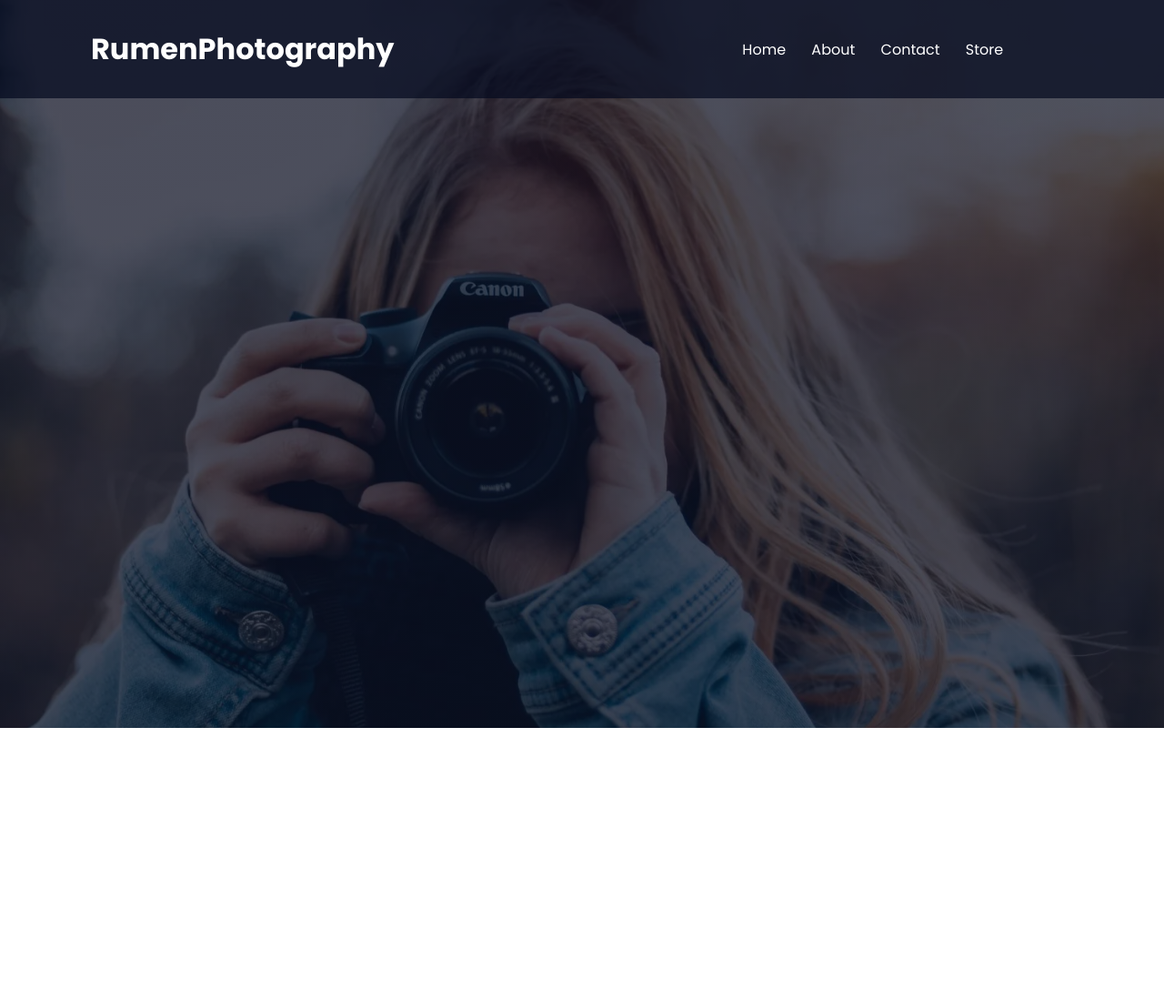
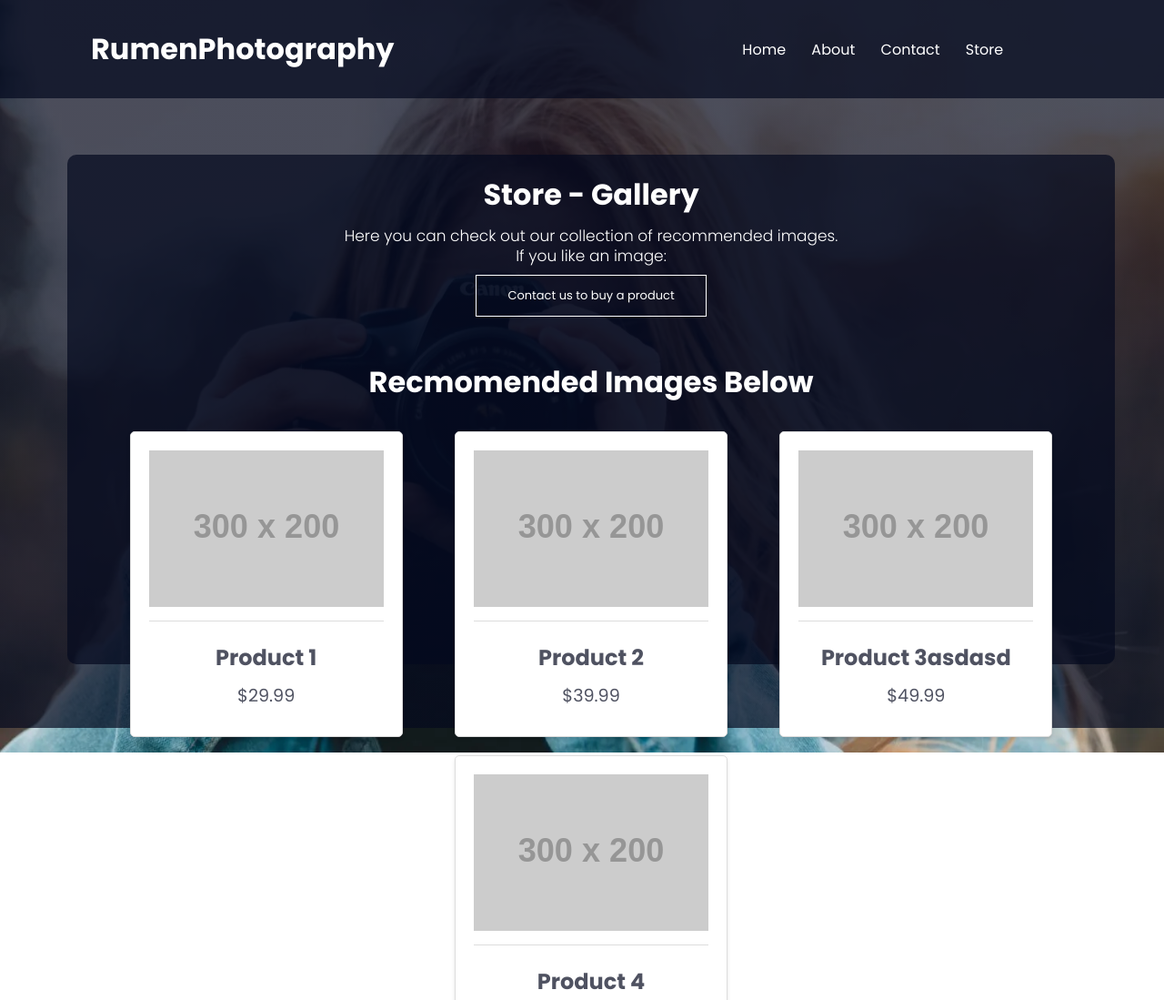
Before and after one commit to tsonchi/Photography, a plain HTML site: page nikola/store.html in a window 1280 px wide. Shown: the top 1099 px of the page at 91% size. Before the commit the page ends 800 px from the top, so only its background shows below. Drawn offline with Linux system fonts and the light colour scheme; placeholder pictures from the web are drawn by us.

Commit message:
Store page-a е готов, само трябва да се въведат снимките и продуктите, оправяне на бъг с navbar-a и about us

```diff
--- a/nikola/store.html
+++ b/nikola/store.html
@@ -20,14 +20,19 @@
             <a href="/nikola/about.html">About</a>
             <a href="/uli/contact.html">Contact</a>
             <a href="/nikola/store.html">Store</a>
-        </div>
+            </div>
         </nav>
-
-
-
     </header>
 
+    <div class="store-frame">
+        <h1>Store - Gallery</h1>
+        <p> Here you can check out our collection of recommended images.
+        <br> If you like an image: </p>
+        <a href="/uli/contact.html" class="hero-btn">Contact us to buy a product</a>
+        <h1> <br>Recmomended Images Below</h1>
 
-
+        <div id="product-list"></div>
+    </div>
+    <script src="storescript.js"></script>
 </body>
 </html>
--- /dev/null
+++ b/nikola/storescript.js
@@ -0,0 +1,50 @@
+const products = [
+    {
+        name: 'Product 1',
+        price: '$29.99',
+        imageUrl: 'https://via.placeholder.com/300x200'
+    },
+    {
+        name: 'Product 2',
+        price: '$39.99',
+        imageUrl: 'https://via.placeholder.com/300x200'
+    },
+    {
+        name: 'Product 3asdasd',
+        price: '$49.99',
+        imageUrl: 'https://via.placeholder.com/300x200'
+    },
+    {
+        name: 'Product 4',
+        price: '$49.99',
+        imageUrl: 'https://via.placeholder.com/300x200'
+    }
+];
+function renderProducts(products) {
+    const productList = document.getElementById('product-list');
+    productList.innerHTML = '';
+
+    products.forEach(product => {
+        const productDiv = document.createElement('div');
+        productDiv.className = 'product';
+
+        const img = document.createElement('img');
+        img.src = product.imageUrl;
+
+        productDiv.appendChild(img);
+        const name = document.createElement('h2');
+        name.textContent = product.name;
+        productDiv.appendChild(name);
+
+        const price = document.createElement('div');
+        price.className = 'price';
+        price.textContent = product.price;
+        productDiv.appendChild(price);
+
+        productList.appendChild(productDiv);
+    });
+}
+
+document.addEventListener('DOMContentLoaded', () => {
+    renderProducts(products);
+});
--- a/nikola/storestyle.css
+++ b/nikola/storestyle.css
@@ -0,0 +1,60 @@
+
+.store-frame{
+    transform: translate(-50%, -50%);
+    color: #fff;
+    text-align: center;
+    width: 90%;
+    height: 70%;
+    position: absolute;
+    top: 55%;
+    left: 50%;
+    flex: 1;
+    margin: 10px;
+    background-color: rgba(4, 9, 30, 0.7);
+    padding: 20px;
+    border-radius: 10px;
+}
+
+#product-list {
+    display: flex;
+    flex-wrap: wrap;
+    justify-content: space-around;
+    margin: 20px;
+}
+
+.product {
+    background: #fff;
+    border: 1px solid #ddd;
+    border-radius: 5px;
+    box-shadow: 0 2px 4px rgba(0, 0, 0, 0.1);
+    margin: 10px;
+    width: 300px;
+    text-align: center;
+    padding: 20px;
+    box-sizing: border-box;
+}
+
+.product img {
+    max-width: 100%;
+    border-bottom: 1px solid #ddd;
+    padding-bottom: 15px;
+    margin-bottom: 15px;
+}
+
+.product h2 {
+    font-size: 1.5em;
+    margin: 0 0 10px;
+}
+
+.product p {
+    color: rgba(4, 9, 30, 0.7);
+}
+
+.product .price {
+    font-size: 1.2em;
+    color: rgba(4, 9, 30, 0.7);
+    margin: 10px 0;
+}
+h2{
+    color: rgba(4, 9, 30, 0.7);
+}
```
Also changed, not shown: nikola/about.html (+36 -0 lines), uli/contact.html (+1 -1 lines), uli/index.html (+2 -2 lines), uli/style.css (+1 -6 lines), uli/contactus.js (renamed from uli/index.js).
